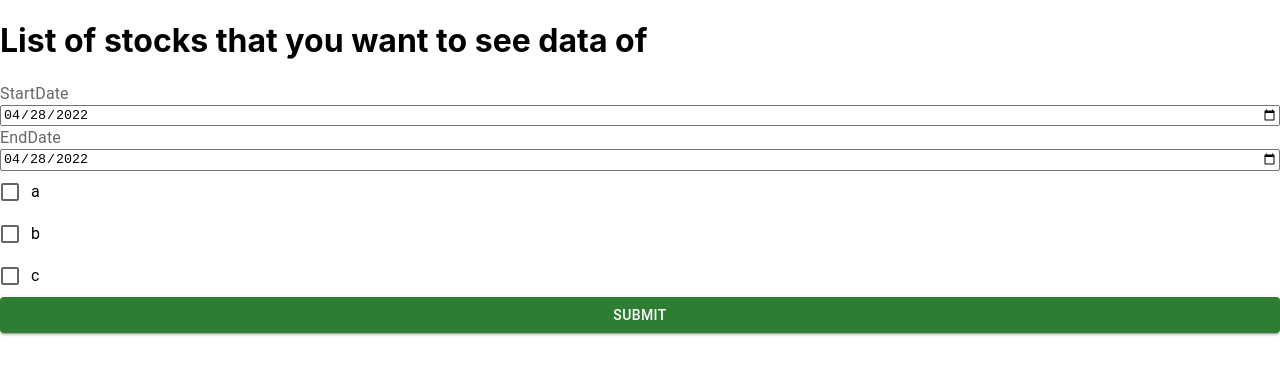
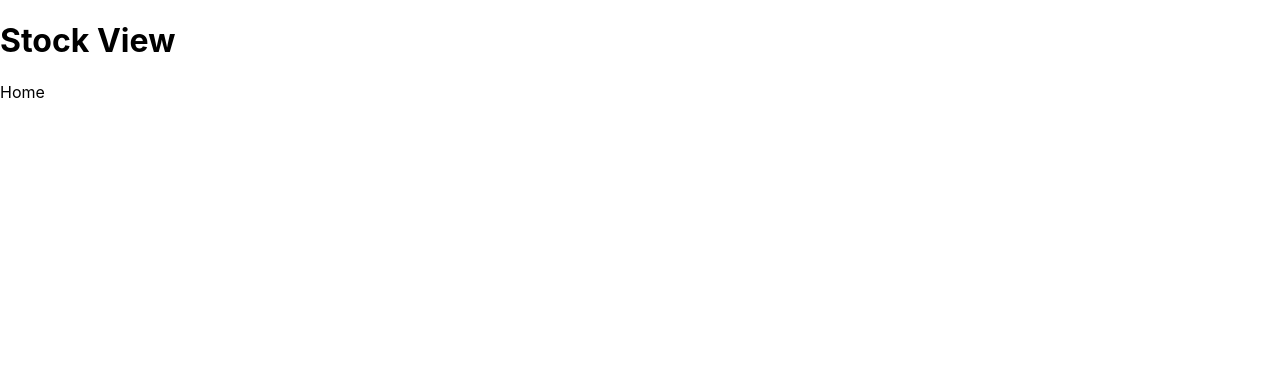
Before and after one commit to mihirsakaria/stockMarket-priceExplorer, a React (Create React App) app in the folder frontend/: page / in a window 1280 px wide. Shown: the top 374 px of the page. Built offline with nearby package versions, Linux system fonts and the light colour scheme.

Commit message:
components,view and service added

```diff
--- a/frontend/src/App.js
+++ b/frontend/src/App.js
@@ -1,14 +1,17 @@
-import logo from './logo.svg';
+import { Route, Routes } from 'react-router-dom';
 import './App.css';
-import { Routes, Route, Link } from "react-router-dom";
-import Home from './Home';
-import About from './About';
+import { Navbar } from './components';
+import { DetailedView, Home, NotFound } from './views';
+
 function App() {
+  // console.log(DetailedView,NotFound,navbar);
   return (
-    <div className="App">
+    <div>
+      <Navbar />
       <Routes>
         <Route path="/" element={<Home />} />
-        <Route path="about" element={<About />} />
+        <Route path="/:ticker" element={<DetailedView />} />
+        <Route path="*" element={<NotFound />} />
       </Routes>
     </div>
   );
--- a/frontend/src/Home.js
+++ /dev/null
@@ -1,56 +0,0 @@
-import React from 'react'
-import {FormGroup} from '@mui/material'
-import {FormControlLabel} from '@mui/material'
-import {Checkbox, Button, FormControl, FormLabel, FormHelperText} from '@mui/material'
-import { useState
- } from 'react'
-const Home = () => {
-  let submit = (e)=>{
-    e.preventDefault();
-
-  }
-  let list= ['a','b','c'];
-  const [stocks, setstocks] = useState([]);
-  const [startDate, setstartDate] = useState(new Date().toLocaleDateString())
-  const [endDate, setendDate] = useState(new Date().toLocaleDateString())
-  console.log(startDate,endDate);
-  let handleChange = (event)=>{
-    let index = stocks.indexOf(event.target.value);
-    if(index == -1){
-        setstocks([...stocks,event.target.value]);
-    }else{
-        setstocks(stocks.filter(stock => stock != event.target.value));
-    }
-  }
-  let  handeDateChange = (e)=>{
-    console.log(e.target.value);
-  }
-
-  let formLables = [];
-  for (let index = 0; index < list.length; index++) {
-    formLables.push(<FormControlLabel key={index} control={<Checkbox checked={stocks.includes(list[index])} value={list[index]}  onChange={handleChange} /> } label={list[index]} />)
-  }
-
-    return (
-      <form onSubmit={submit}>
-        <h1>List of stocks that you want to see data of</h1>
-        <FormGroup>
-            <FormControl>
-              <FormLabel>StartDate</FormLabel>
-              <input type="date" value={"2022-04-28"} onChange={handeDateChange}></input>
-              <FormLabel>EndDate</FormLabel>
-              <input type="date" value={"2022-04-28"} onChange={handeDateChange}></input>
-            </FormControl>
-        </FormGroup>
-        <FormGroup>
-            {formLables}
-        </FormGroup>
-        <FormGroup>
-            <Button type="submit" variant="contained" color="success">
-              Submit
-            </Button>
-        </FormGroup>
-    </form>
-  )
-}
-export default Home
--- /dev/null
+++ b/frontend/src/components/Navbar.js
@@ -0,0 +1,12 @@
+import React from 'react'
+
+// Creates a simple navbar
+const Navbar = () => {
+  return (
+    <div>
+        <h1>Stock View</h1>
+    </div>
+  )
+}
+
+export default Navbar
--- /dev/null
+++ b/frontend/src/components/index.js
@@ -0,0 +1,5 @@
+import Navbar from "./Navbar";
+
+export {
+    Navbar
+}
--- /dev/null
+++ b/frontend/src/configs.js
@@ -0,0 +1,5 @@
+const API_URL = 'http://localhost:7000';
+
+export {
+    API_URL
+}
--- /dev/null
+++ b/frontend/src/views/DetailedView.js
@@ -0,0 +1,14 @@
+import React from 'react'
+import { useParams } from 'react-router-dom';
+
+const DetailedView = () => {
+    const ticker = useParams().ticker;
+    return (
+        <div>
+            <h1>{ticker}</h1>
+            <p>Desc</p>
+        </div>
+    )
+}
+
+export default DetailedView
--- /dev/null
+++ b/frontend/src/views/Home.js
@@ -0,0 +1,10 @@
+
+import React from 'react'
+
+const Home = () => {
+  return (
+    <div>Home</div>
+  )
+}
+
+export default Home
--- /dev/null
+++ b/frontend/src/views/NotFound.js
@@ -0,0 +1,9 @@
+import React from 'react'
+
+const NotFound = () => {
+  return (
+    <div>NotFound</div>
+  )
+}
+
+export default NotFound
--- /dev/null
+++ b/frontend/src/views/index.js
@@ -0,0 +1,9 @@
+import DetailedView from "./DetailedView";
+import Home from "./Home";
+import NotFound from "./NotFound";
+
+export {
+    DetailedView,
+    Home,
+    NotFound
+}
```
Also changed, not shown: frontend/src/index.js (+4 -4 lines), frontend/src/services/api.js (added, +42 -0 lines), frontend/service.js (deleted).
